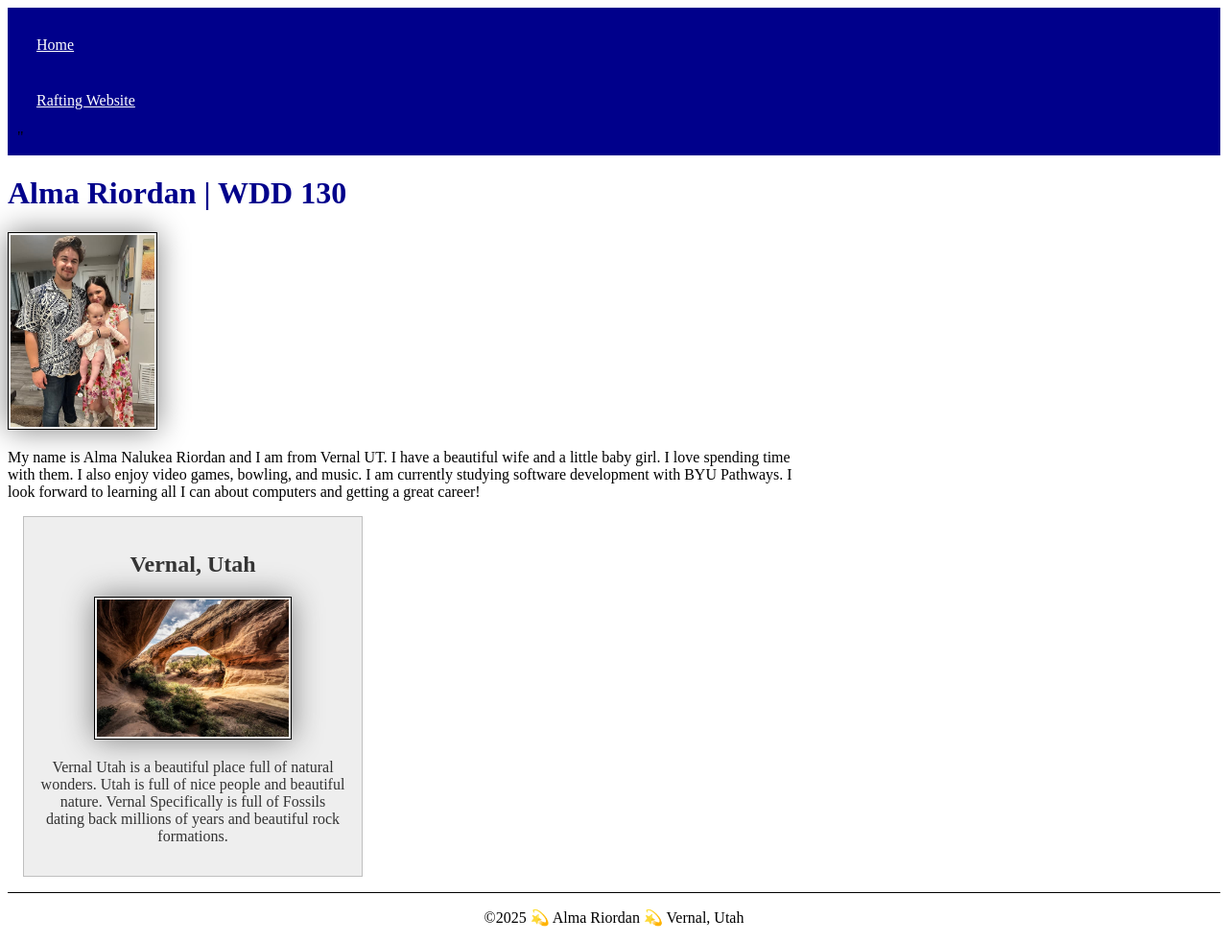
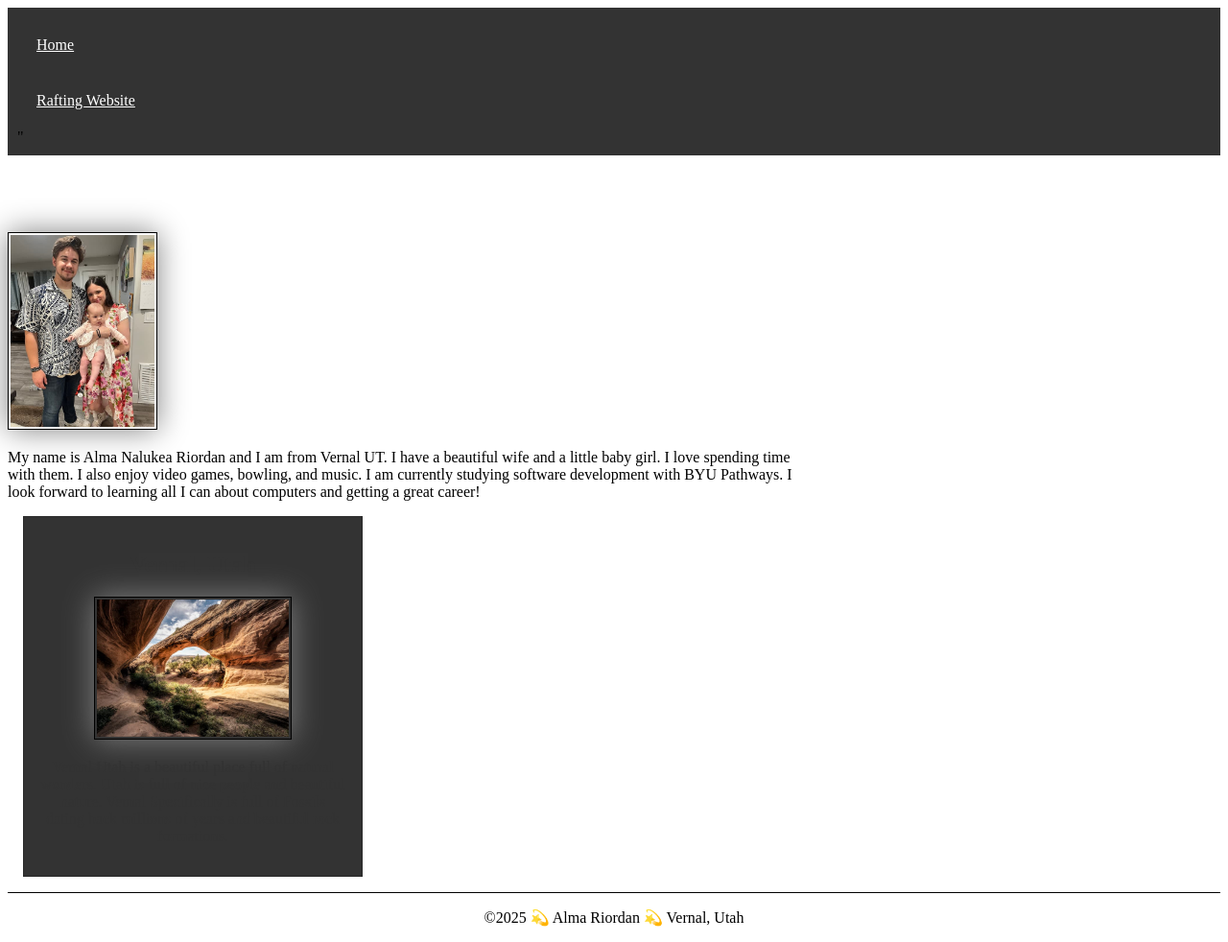
Before and after one commit to alma-riordan/wdd130, a plain HTML site: page index.html in a window 1280 px wide. Shown: the whole page at 96% size. Drawn offline with Linux system fonts and the light colour scheme.

Commit message:
main page changes

```diff
--- a/styles/styles.css
+++ b/styles/styles.css
@@ -1,5 +1,11 @@
+:root {
+    --heading-background-color: #333;
+    --heading-text-color: white;
+    --heading-font: 'Sans-serif', Georgia;
+}
+
 nav {
-    background-color: darkblue;
+    background-color:var(--heading-background-color);
     padding: 10px;
 }
 nav a {
@@ -8,7 +14,7 @@ nav a {
     padding: 20px;
 }
 h1 {
-    color: darkblue;
+    color:var(--heading-text-color);
 }
 img {
     width: 150px;
@@ -28,7 +34,7 @@ aside {
     margin: 1rem;
     border: 1px solid rgb(0 0 0 / 0.2);
     padding: 1rem;
-    background-color: #eee;
+    background-color:var(--heading-background-color);
     color: #333;
     text-align: center;
 }
```
